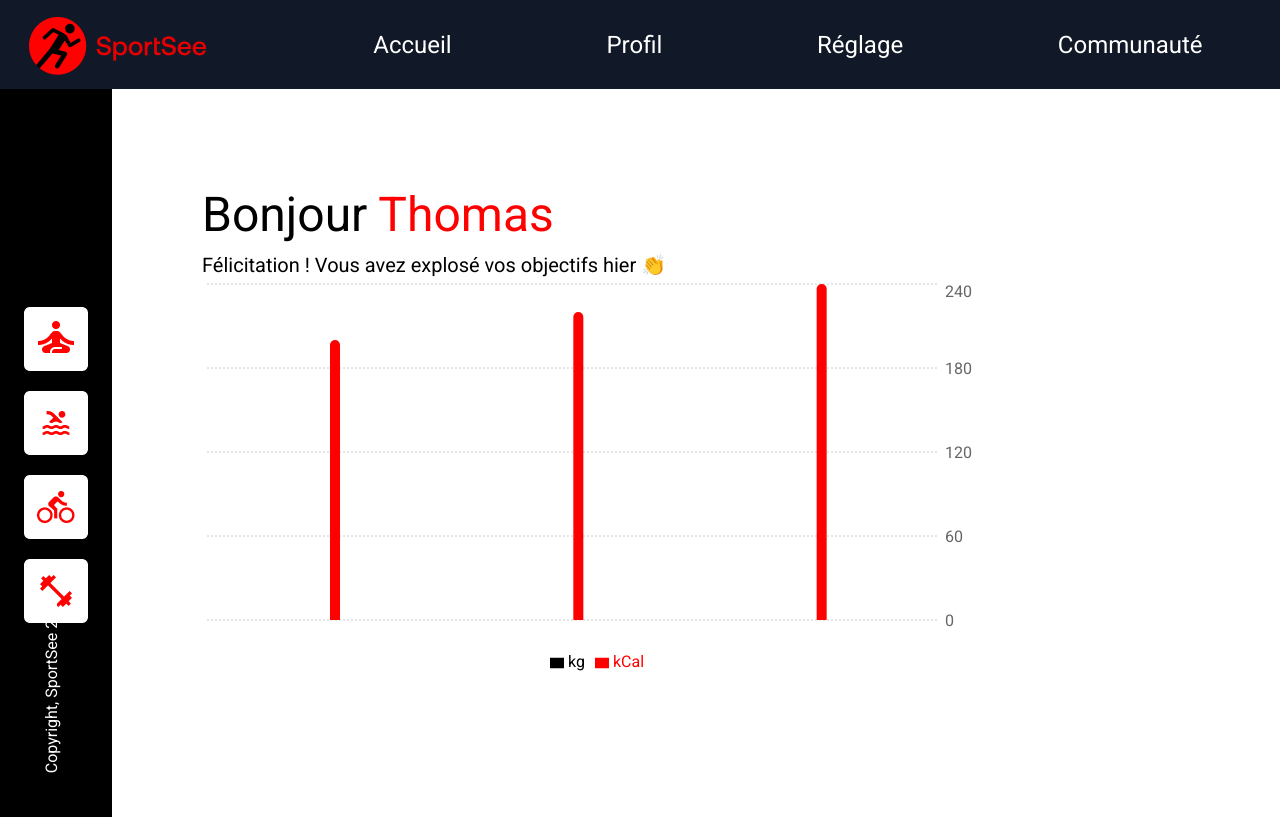
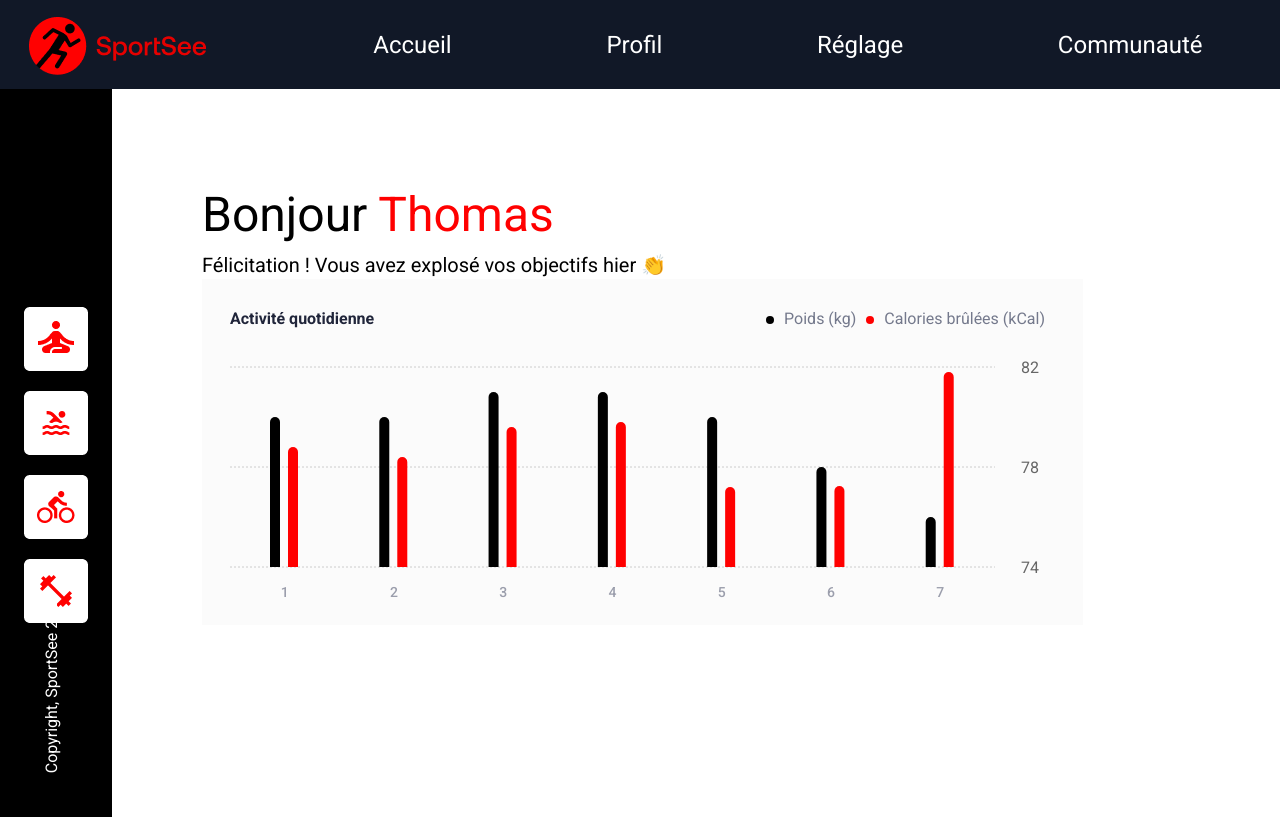
Before and after one commit to Typhub7/SportSee, a React (Vite) app: page / in a window 1280 px wide. Built offline with nearby package versions, Linux system fonts and the light colour scheme.

Commit message:
first dailybarchart with mocked data

```diff
--- a/src/components/DailyBarchart/Dailybarchart.tsx
+++ b/src/components/DailyBarchart/Dailybarchart.tsx
@@ -1,43 +1,87 @@
-import { BarChart, Bar,	XAxis, YAxis,	CartesianGrid,Tooltip,Legend} from 'recharts';
+import { BarChart, Bar, XAxis, YAxis, CartesianGrid, Tooltip, Legend } from 'recharts';
+import './dailybarchart.css'
 
 type BarChartData = {
   day: string;
-  weight: number;
+  kilogram: number;
   calories: number;
 };
 
-const data : BarChartData[]= [
-  { day: 'Day 1', weight: 69, calories: 200 },
-  { day: 'Day 2', weight: 69.5, calories: 220 },
-  { day: 'Day 3', weight: 70, calories: 240 },
-  // Ajoutez d'autres données pour les jours suivants...
+const sessions: BarChartData[] = [
+  {
+    day: '2020-07-01',
+    kilogram: 80,
+    calories: 240
+  },
+  {
+    day: '2020-07-02',
+    kilogram: 80,
+    calories: 220
+  },
+  {
+    day: '2020-07-03',
+    kilogram: 81,
+    calories: 280
+  },
+  {
+    day: '2020-07-04',
+    kilogram: 81,
+    calories: 290
+  },
+  {
+    day: '2020-07-05',
+    kilogram: 80,
+    calories: 160
+  },
+  {
+    day: '2020-07-06',
+    kilogram: 78,
+    calories: 162
+  },
+  {
+    day: '2020-07-07',
+    kilogram: 76,
+    calories: 390
+  }
 ];
-
+//{["dataMin - 2", "dataMax + 1"]}
 const Dailybarchart = () => {
   return (
-    <BarChart width={800} height={400} data={data}>
-      <CartesianGrid strokeDasharray="2 2" horizontal={true}
-						vertical={false} />
-      <XAxis dataKey="name" axisLine={false} tickLine={false} />
-      <YAxis orientation="right" axisLine={false} tickLine={false} />
-      <Legend />
+    <div className='dailybarchart_container'>
+      <BarChart width={835} height={300} data={sessions} barSize={10} barGap={8}>
+      <CartesianGrid strokeDasharray="2 2" horizontal={true} vertical={false} />
+      <XAxis dataKey="day" axisLine={false} tickLine={false} tick={{ fill: "#9B9EAC", fontWeight: 500, fontSize: 14 }}
+        tickMargin={14} tickFormatter={(value) => parseInt(value.substring(8)).toString()}/>
+      <YAxis yAxisId="ybar-left" orientation="left" dataKey="calories" tickCount={3} hide={true}/>
+      <YAxis yAxisId="ybar-right" orientation="right" dataKey="kilogram" axisLine={false} tickLine={false} tickCount={3} tickMargin={20}
+        minTickGap={16} domain={[74,82]}/>
+      <Legend verticalAlign="top" content={<CustomLegend />} />
       <Tooltip
         offset={40}
         wrapperStyle={{ outline: "none", fontWeight: 600 }}
         content={<CustomTooltip />}
         />
-      <Bar dataKey="kilogram" name="kg" fill="black" radius={[10, 10, 0, 0]}
-						barSize={10} />
-					<Bar dataKey="calories" name="kCal" fill="red" radius={[10, 10, 0, 0]}
-						barSize={10} />
+        <Bar yAxisId="ybar-right" dataKey="kilogram" name="kg" fill="black" radius={[10, 10, 0, 0]} />
+        <Bar yAxisId="ybar-left"  dataKey="calories" name="kCal" fill="red" radius={[10, 10, 0, 0]} />
       </BarChart>
+    </div>
   );
 }
+interface PayloadData {
+  kilogram: number;
+  calories: number;
+}
 
-const CustomTooltip = (data  : BarChartData[]) => {
+interface TooltipData {
+  payload: Array<{
+    payload: PayloadData;
+  }>;
+}
+// erreur si any .. attente de paramètre si typage ...pareil si (data: TooltipData= {})...
+const CustomTooltip = (data: TooltipData ) => {
   try {
-		const kg = data.payload[0]['value'];
-		const kCal = data.payload[1]['value'];
+    const kg = data.payload[0]?.payload.kilogram;
+    const kCal = data.payload[0]?.payload.calories;
 
     return (
       <div className="custom-tooltip">
@@ -45,10 +89,21 @@ const CustomTooltip = (data  : BarChartData[]) => {
         <p className="label">{`${kCal}Kcal`}</p>
       </div>
     );
-	}
-	catch {
+  } catch {
     return null;
   }
 };
 
+const CustomLegend: React.FC = () => {
+	return (
+		<div className="dailyBarChart_legend flex flex-row justify-between">
+			<p className="dailyBarChart_legend_title">Activité quotidienne</p>
+			<div className="dailyBarChart_legend_element flex flex-row justify-around">
+        <p className="legend legend_black">Poids (kg)</p>
+        <p className="legend legend_red">Calories brûlées (kCal)</p>
+      </div>
+		</div>
+	)
+}
+
 export default Dailybarchart;
--- a/src/components/DailyBarchart/dailybarchart.css
+++ b/src/components/DailyBarchart/dailybarchart.css
@@ -0,0 +1,55 @@
+.custom-tooltip {
+    display: flex;
+    flex-direction: column;
+    align-items: center;
+    gap : 20px;
+    background-color: red;
+    color: white;
+    font-size: 0.625rem;
+    padding: 16px 8px;
+}
+
+.dailyBarChart_legend {
+    margin-bottom: 36px;
+}
+
+.dailybarchart_container {
+    background-color: #FBFBFB;
+    padding: 23px;
+    width: fit-content;
+}
+
+.dailyBarChart_legend_title {
+    font-weight: 600;
+    color : #20253A;
+}
+
+.legend_red {
+    color : #74798C;
+    margin-right: 10px;
+}
+
+.legend_black {
+    color : #74798C;
+    margin-right: 10px;
+}
+
+.legend_red:before {
+    display: inline-flex;
+    content: "";
+    width: 8px;
+    height: 8px;
+    margin-right: 10px;
+    border-radius: 5px;
+    background-color: red;
+}
+
+.legend_black:before {
+    display: inline-flex;
+    content: "";
+    width: 8px;
+    height: 8px;
+    margin-right: 10px;
+    border-radius: 5px;
+    background-color: black;
+}
```
Lines whose indentation alone changed are shown as unchanged.
